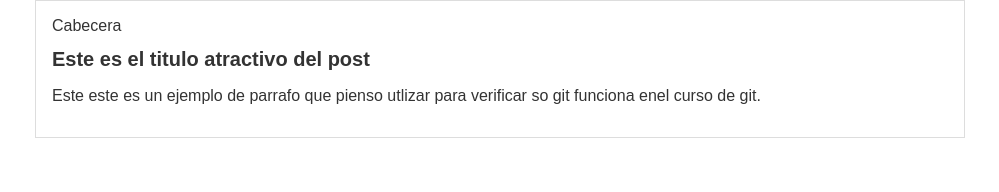
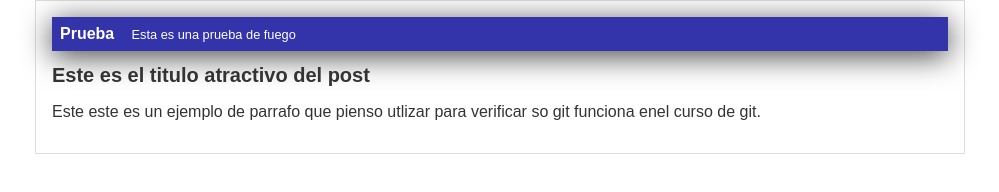
Before and after one commit to josseph501/GitBlogPrueba.github.io, a plain HTML site: page myblog.html in a window 1280 px wide. Shown: the whole page, without its empty margins (140-1139 px from the left). Drawn offline with Linux system fonts and the light colour scheme.

Commit message:
Actualizacion de formato html y css

```diff
--- a/css/estilos.css
+++ b/css/estilos.css
@@ -9,6 +9,24 @@ body
 
  }
 
+
+#cabecera
+{
+background: #33A;
+box-shadow: 0px 5px 30px 0px rgba(0,0,0,0.75);
+color: white;
+font-weight: bold;
+margin: 0;
+padding:0.5em;
+
+}
+
+#cabecera #tagline
+{
+    padding: 0 0 0 1em;
+    font-weight: normal;
+    font-size: 0.8em;
+}
 
  #container
  {
--- a/myblog.html
+++ b/myblog.html
@@ -12,8 +12,11 @@
 
 <body>
     <div id="container">
-        <div>
-            Cabecera
+        <div id="cabecera">
+            Prueba
+            <span id="tagline">
+                Esta es una prueba de fuego
+            </span>
         </div>
         <div id="post">
             <h1>
```
